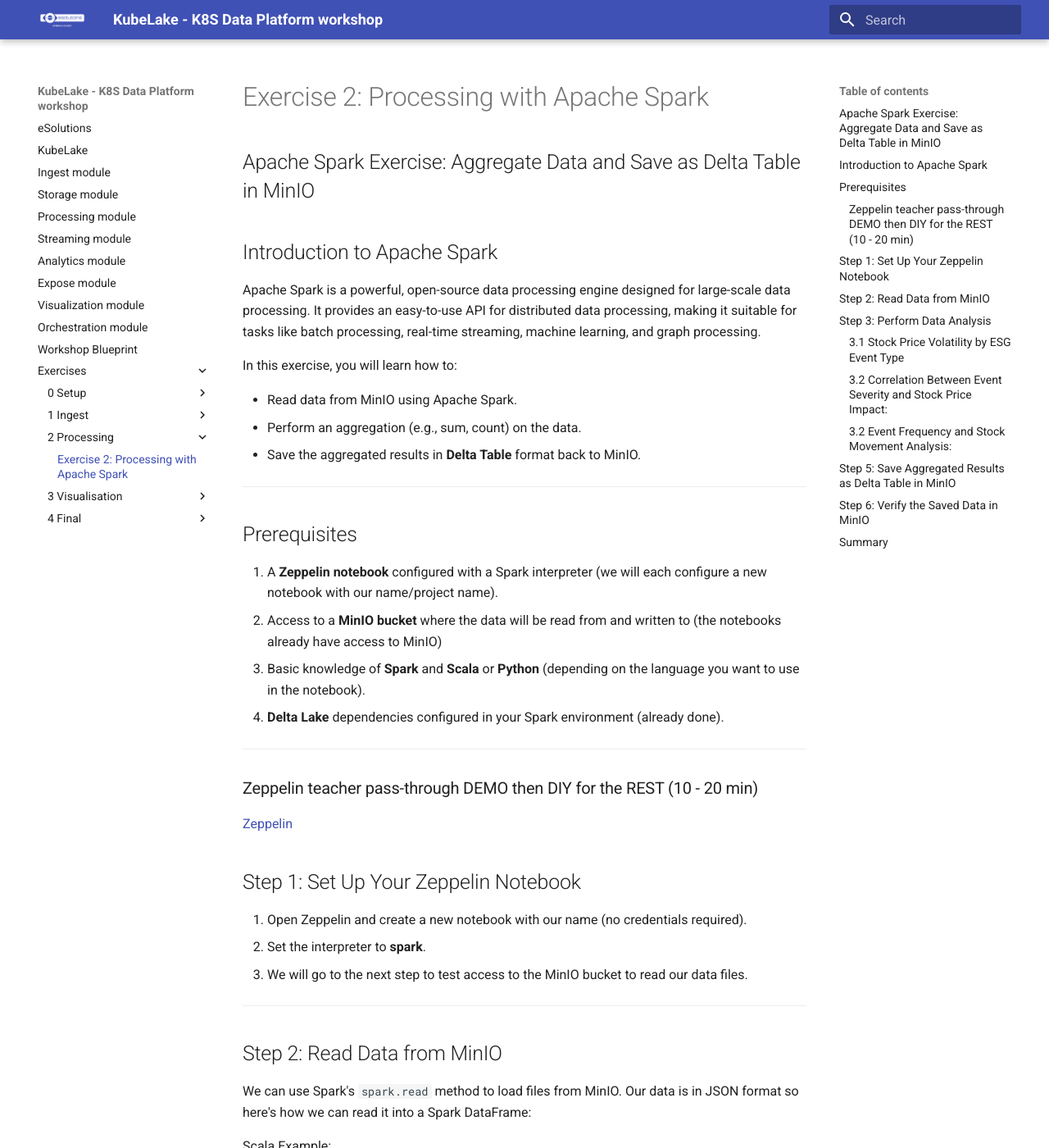
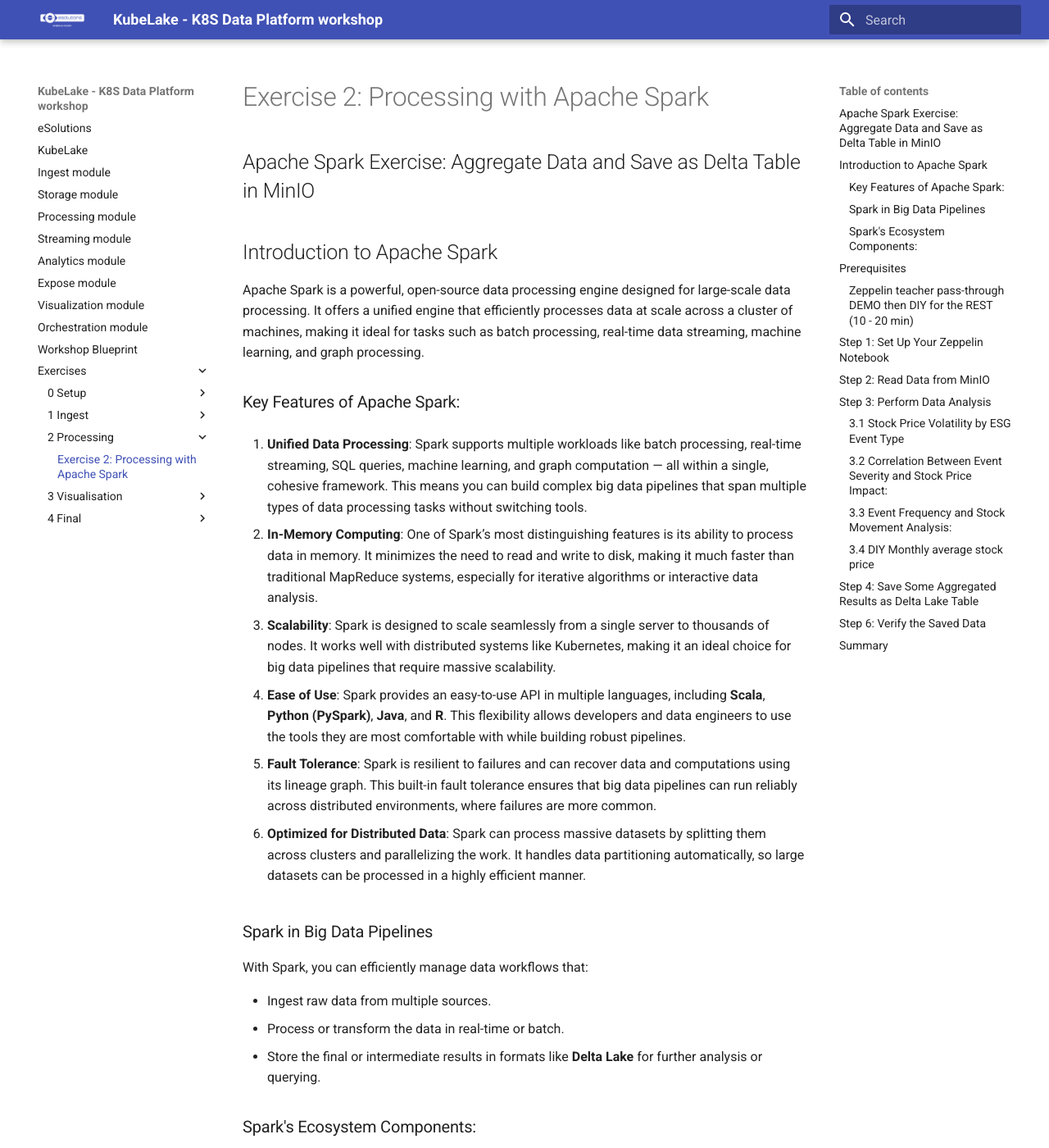
Before and after one commit to eSolutionsTech/kubelake-bdw-2024, an MkDocs documentation site: the page built from docs/exercises/2-Processing/workshop.md, in a window 1280 px wide and 1400 px high. Shown: the whole window at 82% size. Built offline with MkDocs 1.6.1 and Material for MkDocs 9.7.7, drawn with Linux system fonts in a browser that asks for light colours; some of the changed text lies outside the part shown.

Commit message:
Add processing exercises

````diff
--- a/docs/exercises/2-Processing/workshop.md
+++ b/docs/exercises/2-Processing/workshop.md
@@ -5,14 +5,53 @@
 ## Introduction to Apache Spark
 
 Apache Spark is a powerful, open-source data processing engine designed for large-scale data processing.
-It provides an easy-to-use API for distributed data processing, making it suitable for tasks like batch processing,
-real-time streaming, machine learning, and graph processing.
+It offers a unified engine that efficiently processes data at scale across a cluster of machines, making it ideal for tasks such as batch processing, real-time data streaming, machine learning, and graph processing.
 
-In this exercise, you will learn how to:
+### Key Features of Apache Spark:
+1. **Unified Data Processing**:
+   Spark supports multiple workloads like batch processing, real-time streaming, SQL queries,
+machine learning, and graph computation — all within a single, cohesive framework.
+This means you can build complex big data pipelines that span multiple types of data processing tasks without switching tools.
+
+2. **In-Memory Computing**:
+   One of Spark’s most distinguishing features is its ability to process data in memory.
+It minimizes the need to read and write to disk, making it much faster than traditional MapReduce systems, especially for iterative algorithms or interactive data analysis.
+
+3. **Scalability**:
+   Spark is designed to scale seamlessly from a single server to thousands of nodes.
+It works well with distributed systems like Kubernetes, making it an ideal choice for big data pipelines that require massive scalability.
+
+4. **Ease of Use**:
+   Spark provides an easy-to-use API in multiple languages, including **Scala**,
+**Python (PySpark)**, **Java**, and **R**. This flexibility allows developers and data engineers to use the tools they are most comfortable with while building robust pipelines.
+
+5. **Fault Tolerance**:
+   Spark is resilient to failures and can recover data and computations using its
+lineage graph. This built-in fault tolerance ensures that big data pipelines can run reliably across distributed environments, where failures are more common.
+
+6. **Optimized for Distributed Data**:
+   Spark can process massive datasets by splitting them across clusters and parallelizing the work.
+It handles data partitioning automatically, so large datasets can be processed in a highly efficient manner.
+
+### Spark in Big Data Pipelines
+
+With Spark, you can efficiently manage data workflows that:
+
+- Ingest raw data from multiple sources.
+- Process or transform the data in real-time or batch.
+- Store the final or intermediate results in formats like **Delta Lake** for further analysis or querying.
+
+### Spark's Ecosystem Components:
+- **Spark SQL**: Enables querying data using SQL syntax and is highly optimized for large-scale data queries.
+- **Spark Streaming**: Handles real-time data streams for continuous processing, making it suitable for building pipelines that require real-time analytics.
+- **MLlib**: Spark’s machine learning library that supports large-scale machine learning algorithms, making Spark pipelines suitable for AI/ML tasks.
+- **GraphX**: A library for graph-based computations that integrates with Spark for graph processing at scale.
+
+In this exercise, we will learn how to:
 
 - Read data from MinIO using Apache Spark.
-- Perform an aggregation (e.g., sum, count) on the data.
-- Save the aggregated results in **Delta Table** format back to MinIO.
+- Perform some analysis on the data.
+- Save the results in **Delta Table** format back to MinIO.
 
 
 ---
@@ -59,7 +98,7 @@ Here are some interesting analyses you can perform:
 Use Scala to calculate the stock price volatility over time and analyze how different types of events (Climate, Social, Governance) impact volatility.
 Visualize stock price fluctuations before, during, and after major ESG events.
 
-```scala
+```
 
 val esgEvents = df.filter($"event_type".isNotNull)
 val volatility = esgEvents.groupBy("event_type")
@@ -72,28 +111,35 @@ z.show(volatility)
 Analyze the correlation between impact factor (from ESG events) and the stock price changes.
 Determine if certain event types (Ex.: Governance events) have a more significant impact on stock prices than others.
 
-``` scala
+```
 
 val correlation = df.stat.corr("impact_factor", "close")
 println(s"Correlation between event severity and stock price: $correlation")
 ```
-### 3.2 Event Frequency and Stock Movement Analysis:
+### 3.3 Event Frequency and Stock Movement Analysis:
 
 Count the frequency of each event type and analyze how frequently different events occur and their average impact on stock price.
 You could further analyze whether a higher frequency of social events leads to more sustained stock price changes.
 
-``` scala
+```
 val eventFrequency = df.groupBy("event_type")
 .agg(count("event_type").as("frequency"), avg("impact_factor").as("avg_impact"))
 z.show(eventFrequency)
 ```
 
-## Step 5: Save Aggregated Results as Delta Table in MinIO
+### 3.4 DIY Monthly average stock price
 
-To save the data in Delta format back to MinIO, you need to configure Spark to write in Delta Lake format.
+Calculate the monthly average stock price for each stock and visualize the trend over time to identify any patterns or anomalies.
+Hint:
+```
+val stockDataWithMonth = df.withColumn("month_year", date_format(col("date"), "yyyy-MM"))
+```
+
+
+## Step 4: Save Some Aggregated Results as Delta Lake Table
+
 Why Delta?
-
-Saving data in Delta format makes managing and working with large amounts of data:
+Saving data in Delta Lake format makes managing and working with large amounts of data:
 
 - easier
 - faster
@@ -102,26 +148,23 @@ Saving data in Delta format makes managing and working with large amounts of dat
 - benefit of time-travel (you can track changes and even go back to earlier versions of your data if needed)
 
 
-``` scala
+```
 
 // Save the aggregated results as Delta Table
-val stockPriceOverTime = df.select("date", "close")
+val stockPriceOverTime = df.select("date", "close","event_type")
 // saveAsTable so that we can use this later with Hive -> Trino
 stockPriceOverTime.write.format("delta").mode("overwrite").saveAsTable("yourNameStockPriceOverTime")
 ```
 
-This will store the results as a Delta Table in the specified MinIO path.
+## Step 6: Verify the Saved Data
 
-## Step 6: Verify the Saved Data in MinIO
-
-After saving the data, you can verify the output by using the %sql interpretor which will pick-up our Delta Table from
+After saving the data, you can verify the output by using the %sql interpretor which will pick-up our Delta Lake table from
 the metadata store
-``` scala
+```
 
 %sql
 select * from yourNameStockPriceOverTime limit 5
 ```
-
 
 ## Summary
 
@@ -129,7 +172,7 @@ In this exercise, we learned how to:
 
 - Configure Spark to read data from MinIO.
 - Perform simple analysis using Spark’s DataFrame API.
-- Save the results as Delta format back to MinIO.
-- Verify the saved data in Delta format.
+- Save the results as Delta Lake format back to MinIO.
+- Verify the saved data.
 
 Happy coding with Apache Spark!
````
Also changed, not shown: docs/exercises/1-Ingest/workshop.md (+27 -22 lines), docs/exercises/3-Visualisation/workshop.md (+3 -3 lines), docs/workshop.md (+3 -2 lines).
